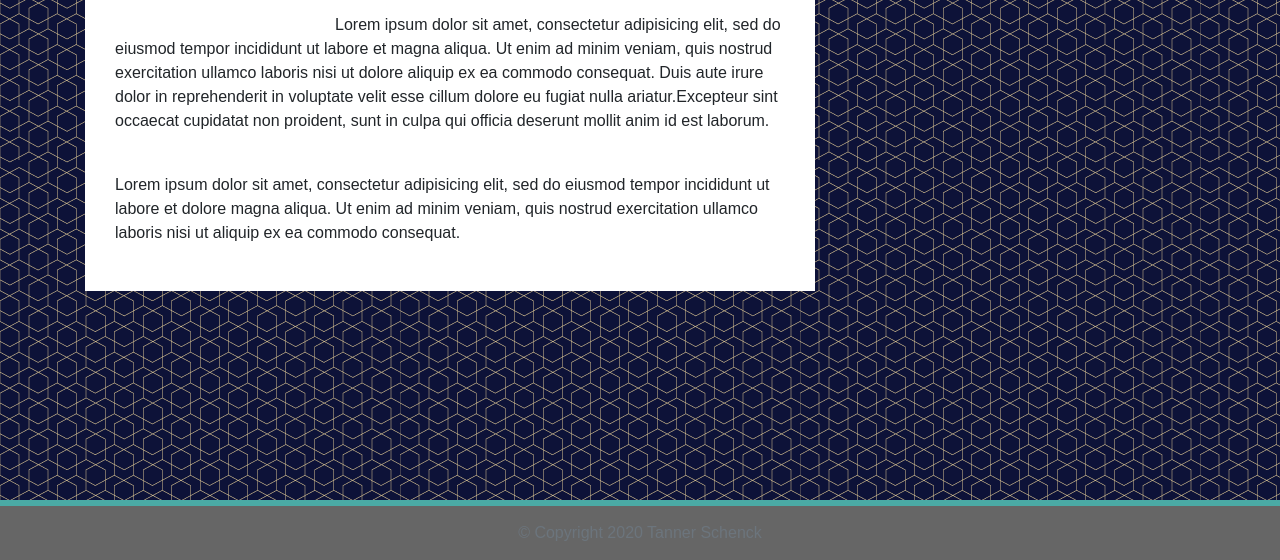
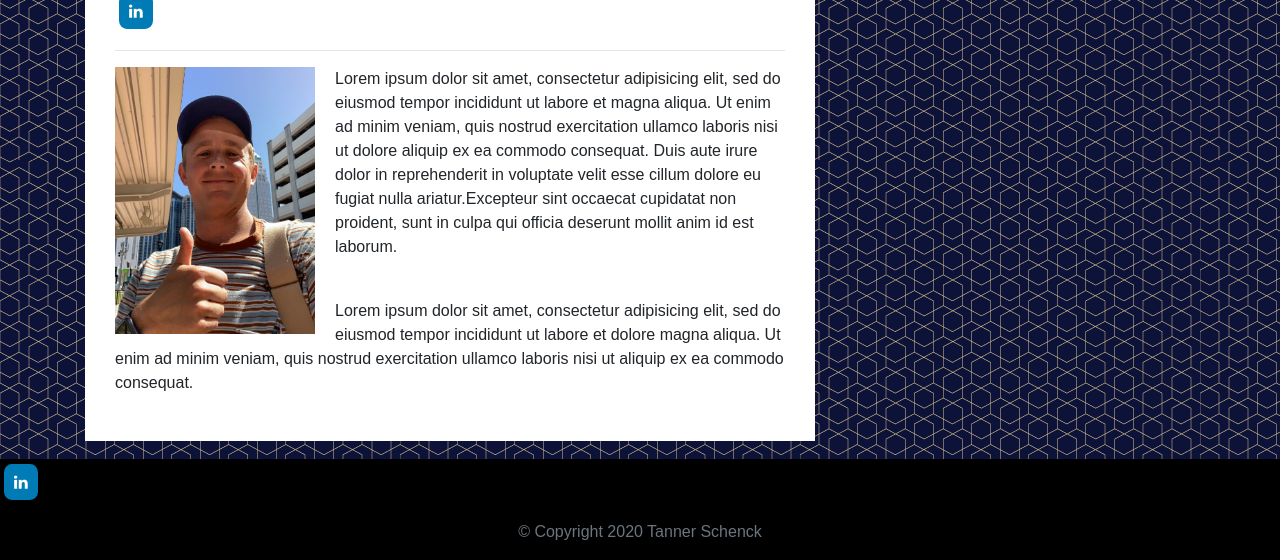
Before and after one commit to tintin92/ResponsivePortfolio, a plain HTML site: page index.html in a window 1280 px wide. Shown: the part 240-800 px from the top of the page. Drawn offline with nearby package versions, Linux system fonts and the light colour scheme.

Commit message:
linkedin icon on about me page

```diff
--- a/Assets/css/style.css
+++ b/Assets/css/style.css
@@ -39,7 +39,7 @@ main {
   color: #fff;
 
   /* Visual */
-  background: #4aaaa5;
+  background: #121313;
 }
 
 /* override bootstrap hover color and border */
@@ -64,7 +64,7 @@ main {
 /* media query for nav background color change */
 @media only screen and (max-width: 767px) {
   .navbar-header {
-    background-color: #4aaaa5;
+    background-color: #000000;
   }
 }
 /* END NAV */
@@ -100,10 +100,10 @@ main {
 
   /* Box-model */
   width: 100%;
-  height: 60px;
+  height: -20px;
 
   /* Visual */
-  background-color: #666;
+  background-color:black;
 }
 
 .text-muted-footer {
@@ -115,13 +115,13 @@ main {
 }
 
 .two-toned-footer-color {
-  /* Box-model */
+  background: 4px;
   height: 6px;
-  padding-top: 3px;
+}
 
   /* Visual */
-  background-color: #4aaaa5;
-}
+  /* /* background-color: ; */
+
 /* END FOOTER */
 /* --- END STYLES FOR ALL PAGES --- */
 
@@ -184,4 +184,22 @@ main {
   opacity: .7;
 }
 
-/* END CONTACT FORM PAGE */
+.fa {
+  padding: 10px;
+  font-size: 30px;
+  width: -20px;
+  text-align: center;
+  text-decoration: none;
+  margin: 5px 4px;
+  border-radius: 23.3%
+}
+
+.fa:hover {
+    opacity: 0.7;
+}
+.fa-linkedin {
+  background: #007bb5;
+  color: white;
+  justify-content: center;
+
+}
--- a/index.html
+++ b/index.html
@@ -10,6 +10,8 @@
         <link rel="stylesheet" href="https://stackpath.bootstrapcdn.com/bootstrap/4.5.2/css/bootstrap.min.css">
 
         <link rel="stylesheet" href="Assets/css/style.css">
+
+        <link rel="stylesheet" href="https://cdnjs.cloudflare.com/ajax/libs/font-awesome/4.7.0/css/font-awesome.min.css">
 
 
     </head>
@@ -52,9 +54,12 @@
                 <div class="col-md-8">
                     <article class="block">
                         <h1 class="block-header">About Me</h1>
+                        <div>
+                        <a href="https://www.linkedin.com/in/tanner-schenck/" class="fa fa-linkedin"></a>
+                        </div>
                         <hr />
                         <!-- insert img src -->
-                        <img src="" alt="" id="about-image">
+                        <img src="./Assets/Images/IMG_5326.jpeg" alt="Me" id="about-image">
                         <p>Lorem ipsum dolor sit amet, consectetur adipisicing elit, sed do eiusmod tempor incididunt ut
                             labore et
                             magna aliqua. Ut enim ad minim veniam, quis nostrud exercitation ullamco laboris nisi ut
@@ -80,10 +85,15 @@
 
         <!-- Start of footer -->
         <footer class="footer">
-            <div class="two-toned-footer-color"></div>
+            <div class="footer-color"></div>
+            <div>
+                <a href="#" class="fa fa-linkedin"></a>
+            </div>
             <p class="text-muted text-muted-footer text-center">
                 &copy; Copyright 2020 Tanner Schenck
             </p>
+
+
         </footer>
         <!-- End of footer -->
 
@@ -96,5 +106,6 @@
         <script src="https://maxcdn.bootstrapcdn.com/bootstrap/4.0.0/js/bootstrap.min.js"></script>
 
 
-</body>
+    </body>
+
 </html>
```
Also changed, not shown: portfolio.html (+2 -0 lines), Assets/Images/IMG_5326.jpeg (added).
